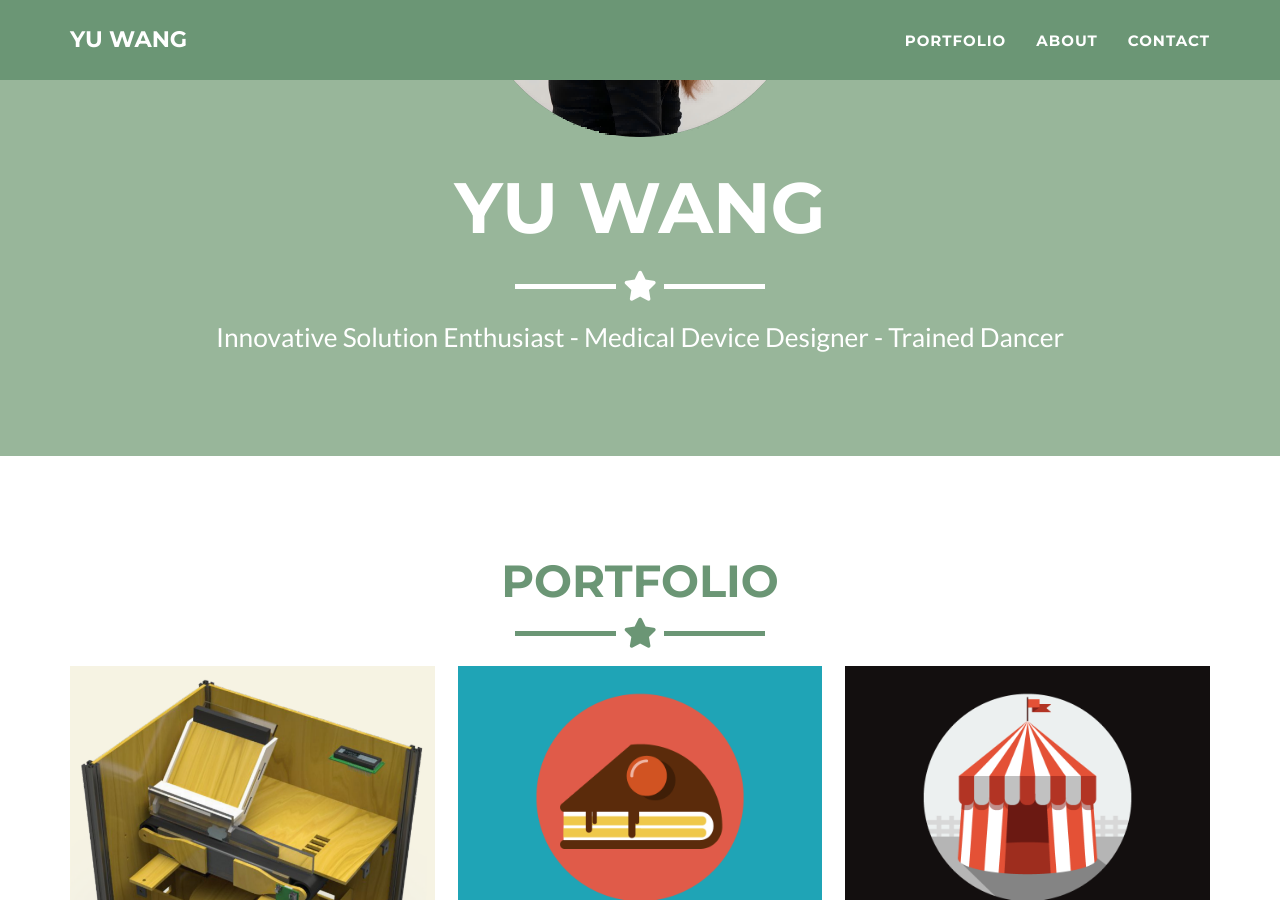
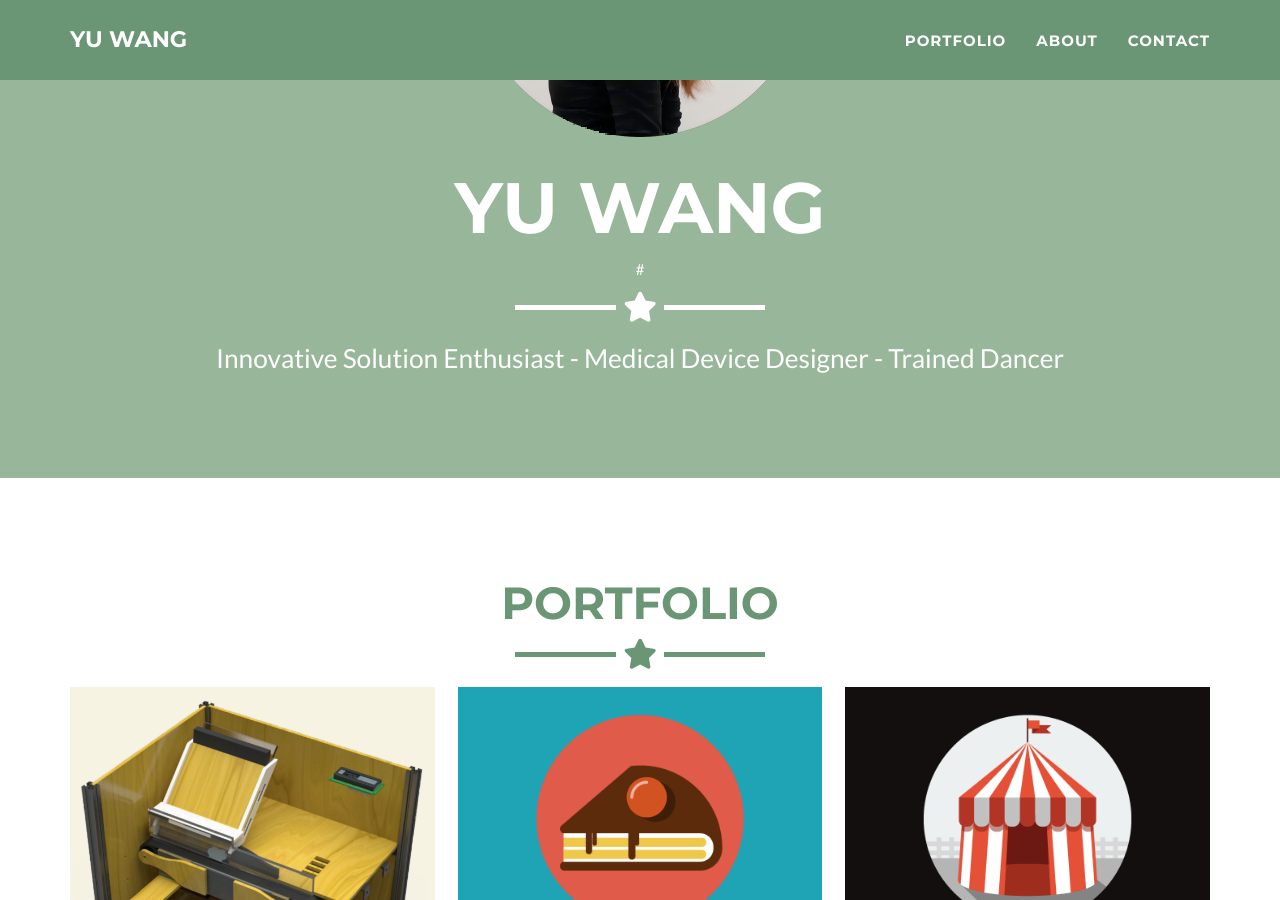
Before and after one commit to yummmzi/yummmzi.github.io, a Jekyll site: the page built from _posts/2014-07-18-project-1.markdown, in a window 1280 px wide and 900 px high, scrolled down 401 px. Built offline with Jekyll 4.4.1, drawn with Linux system fonts in a browser that asks for light colours.

```diff
--- a/_includes/header.html
+++ b/_includes/header.html
@@ -6,7 +6,7 @@
         <img class="img-responsive" src="img/profile.png" alt="profile-pic" />
         <div class="intro-text">
           <span class="name">{{ site.title }}</span>
-          <hr class="star-light" />
+          #<hr class="star-light" />
           <span class="skills">{{ site.skills }}</span>
         </div>
       </div>
```
